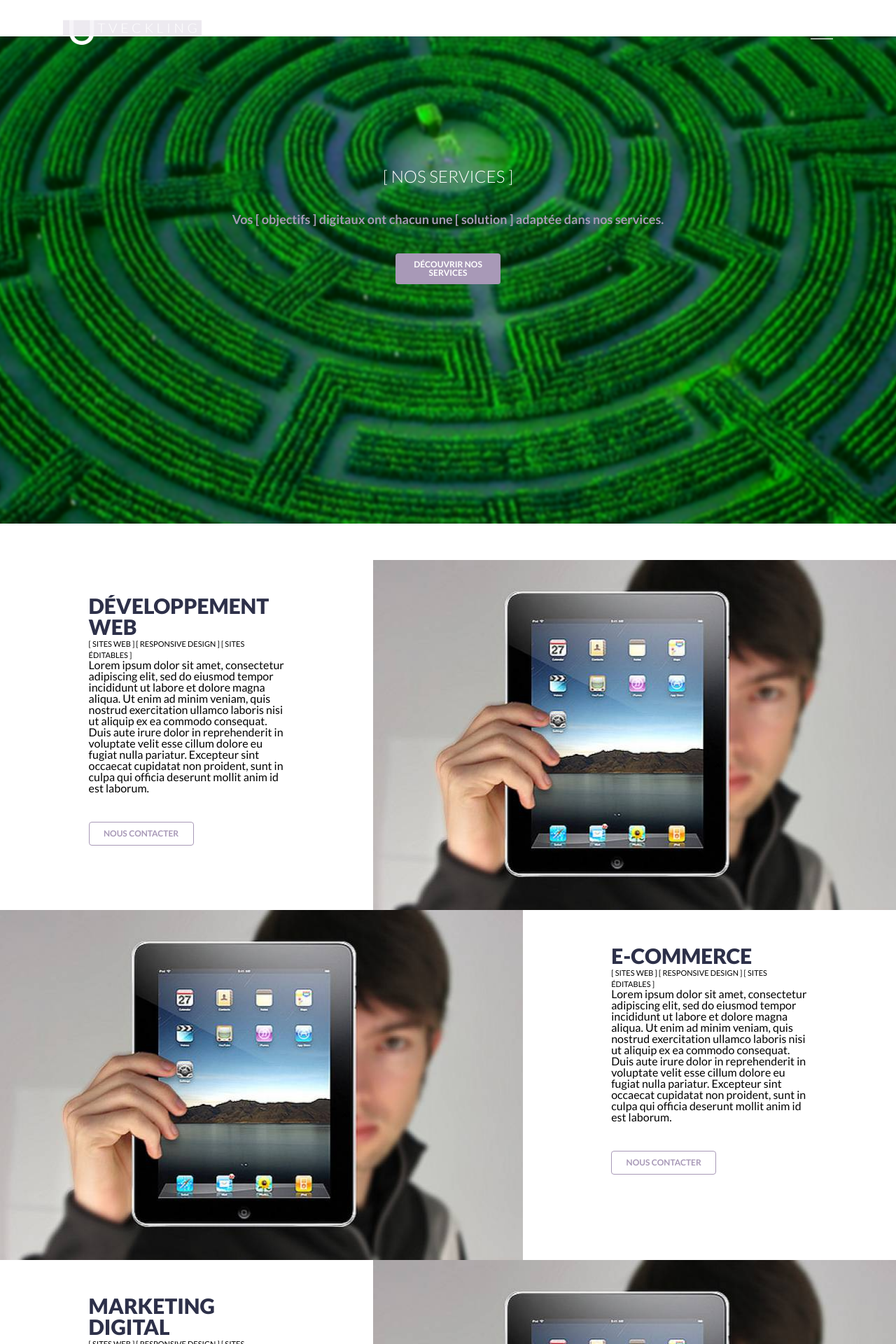
After one commit to samuelmormin/utveckling, a PHP site: the page made by views/pages/services.php in a window 1280 px wide. The commit adds this page. Shown: the top 1920 px of the page at 70% size. Run offline with PHP 8.4, Linux system fonts and the light colour scheme; the template is opened without the code that fills it, so the values that code supplies are empty; some libraries are stand-ins or nearby versions.

Commit message:
:tada: Services first commit

```diff
--- a/assets/stylus/main.styl
+++ b/assets/stylus/main.styl
@@ -1,3 +1,5 @@
 @import 'base/general'
 @import 'partials/home'
 @import 'partials/footer'
+@import 'partials/grid'
+@import 'partials/services'
--- a/views/pages/home.php
+++ b/views/pages/home.php
@@ -134,9 +134,6 @@
         de qualité et optimisés afin de leur garantir un bon retour sur investissement.
     </p>
 </section>
-<section class="home-outils">
-
-</section>
 <section class="home-contacts">
 
 </section>
--- /dev/null
+++ b/views/pages/services.php
@@ -0,0 +1,133 @@
+<section class="services-intro-section">
+    <div class="header">
+        <img class="logo" src="assets/img/logo_utveckling.png" alt="Utveckling.fr">
+        <div class="menu-button">
+            <!--<div class="clearboth"></div>-->
+            <img src="assets/img/menu_icon.png" alt="Menu">
+        </div>
+    </div>
+    <div class="services-intro">
+        <h1>
+            [ NOS SERVICES ]
+        </h1>
+        <p class="tags">
+            Vos [ objectifs ] digitaux ont chacun une [ solution ] adaptée dans nos services.
+        </p>
+        <div class="intro-actions">
+            <a class="button-savoir-plus-intro" href="#">DÉCOUVRIR NOS SERVICES</a>
+        </div>
+    </div>
+</section>
+<!-- Développement section -->
+<section class="container">
+    <div class="row">
+        <div class="col-offset"></div>
+        <div class="col col-3 services-dev">
+            <h2>
+                DÉVELOPPEMENT WEB
+            </h2>
+            <p class="tags">
+                [ SITES WEB ]
+            </p>
+            <p class="tags">
+                [ RESPONSIVE DESIGN ]
+            </p>
+            <p class="tags">
+                [ SITES ÉDITABLES ]
+            </p>
+            <p>
+                Lorem ipsum dolor sit amet, consectetur adipiscing elit, sed do eiusmod tempor incididunt ut labore et dolore magna aliqua. Ut enim ad minim veniam, quis nostrud exercitation ullamco laboris nisi ut aliquip ex ea commodo consequat. Duis aute irure dolor in reprehenderit in voluptate velit esse cillum dolore eu fugiat nulla pariatur. Excepteur sint occaecat cupidatat non proident, sunt in culpa qui officia deserunt mollit anim id est laborum.
+            </p>
+            <a class="button-contacter-intro" href="#">NOUS CONTACTER</a>
+
+        </div>
+        <div class="col-offset"></div>
+        <div class="col col-7 service-illustration">
+        </div>
+    </div>
+    <div class="row">
+        <div class="col col-7 service-illustration"></div>
+        <div class="col-offset"></div>
+        <div class="col col-3 services-dev">
+            <h2>
+                E-COMMERCE
+            </h2>
+            <p class="tags">
+                [ SITES WEB ]
+            </p>
+            <p class="tags">
+                [ RESPONSIVE DESIGN ]
+            </p>
+            <p class="tags">
+                [ SITES ÉDITABLES ]
+            </p>
+            <p>
+                Lorem ipsum dolor sit amet, consectetur adipiscing elit, sed do eiusmod tempor incididunt ut labore et dolore magna aliqua. Ut enim ad minim veniam, quis nostrud exercitation ullamco laboris nisi ut aliquip ex ea commodo consequat. Duis aute irure dolor in reprehenderit in voluptate velit esse cillum dolore eu fugiat nulla pariatur. Excepteur sint occaecat cupidatat non proident, sunt in culpa qui officia deserunt mollit anim id est laborum.
+            </p>
+            <a class="button-contacter-intro" href="#">NOUS CONTACTER</a>
+        </div>
+        <div class="col-offset"></div>
+    </div>
+    <div class="row">
+        <div class="col-offset"></div>
+        <div class="col col-3 services-dev">
+            <h2>
+                MARKETING DIGITAL
+            </h2>
+            <p class="tags">
+                [ SITES WEB ]
+            </p>
+            <p class="tags">
+                [ RESPONSIVE DESIGN ]
+            </p>
+            <p class="tags">
+                [ SITES ÉDITABLES ]
+            </p>
+            <p>
+                Lorem ipsum dolor sit amet, consectetur adipiscing elit, sed do eiusmod tempor incididunt ut labore et dolore magna aliqua. Ut enim ad minim veniam, quis nostrud exercitation ullamco laboris nisi ut aliquip ex ea commodo consequat. Duis aute irure dolor in reprehenderit in voluptate velit esse cillum dolore eu fugiat nulla pariatur. Excepteur sint occaecat cupidatat non proident, sunt in culpa qui officia deserunt mollit anim id est laborum.
+            </p>
+            <a class="button-contacter-intro" href="#">NOUS CONTACTER</a>
+
+        </div>
+        <div class="col-offset"></div>
+        <div class="col col-7 service-illustration">
+        </div>
+    </div>
+    <div class="row">
+        <div class="col col-7 service-illustration"></div>
+        <div class="col-offset"></div>
+        <div class="col col-3 services-dev">
+            <h2>
+                DESIGN
+            </h2>
+            <p class="tags">
+                [ SITES WEB ]
+            </p>
+            <p class="tags">
+                [ RESPONSIVE DESIGN ]
+            </p>
+            <p class="tags">
+                [ SITES ÉDITABLES ]
+            </p>
+            <p>
+                Lorem ipsum dolor sit amet, consectetur adipiscing elit, sed do eiusmod tempor incididunt ut labore et dolore magna aliqua. Ut enim ad minim veniam, quis nostrud exercitation ullamco laboris nisi ut aliquip ex ea commodo consequat. Duis aute irure dolor in reprehenderit in voluptate velit esse cillum dolore eu fugiat nulla pariatur. Excepteur sint occaecat cupidatat non proident, sunt in culpa qui officia deserunt mollit anim id est laborum.
+            </p>
+            <a class="button-contacter-intro" href="#">NOUS CONTACTER</a>
+        </div>
+        <div class="col-offset"></div>
+    </div>
+    <div class="row">
+        <div class="col col-1">1</div>
+        <div class="col col-1">2</div>
+        <div class="col col-1">3</div>
+        <div class="col col-1">4</div>
+        <div class="col col-1">5</div>
+        <div class="col col-1">6</div>
+        <div class="col col-1">7</div>
+        <div class="col col-1">8</div>
+        <div class="col col-1">9</div>
+        <div class="col col-1">10</div>
+        <div class="col col-1">11</div>
+        <div class="col col-1">12</div>
+    </div>
+</section>
```
Also changed, not shown: assets/stylus/partials/grid.styl (added, +74 -0 lines), assets/stylus/partials/services.styl (added, +121 -0 lines), index.php (+8 -0 lines), views/pages/grid.php (added, +20 -0 lines), assets/css/main.css, assets/img/services_img.jpg (added), assets/img/services_intro_img.png (added).
